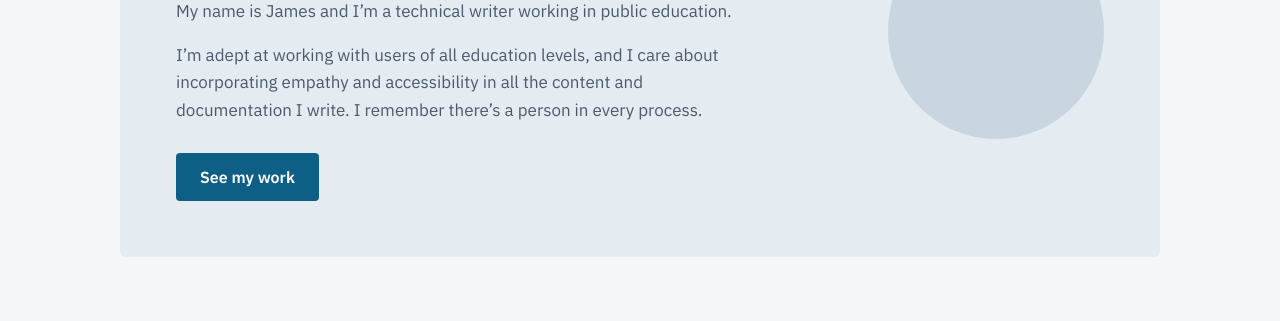
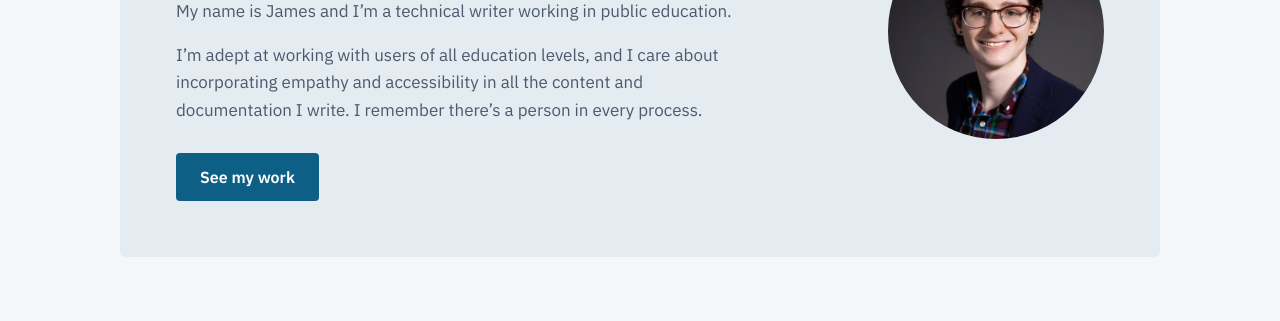
Before and after one commit to jtrowland97/portfolio, a plain HTML site: page index.html in a window 1280 px wide. Shown: the part 332-653 px from the top of the page. Drawn offline with nearby package versions, Linux system fonts and the light colour scheme.

Commit message:
Update index.html

```diff
--- a/index.html
+++ b/index.html
@@ -91,7 +91,7 @@
           </div>
         </div>
 
-        <img src="images/headshot.jpg" alt="Portrait of James Rowland" width="600" height="600"
+        <img src="files/headshot.jpg" alt="Portrait of James Rowland" width="600" height="600"
           class="order-first sm:order-none w-[clamp(9rem,20vw,13.5rem)] aspect-square rounded-full object-cover bg-avatarbg dark:bg-avatarbg-dark">
       </section>
 
```
